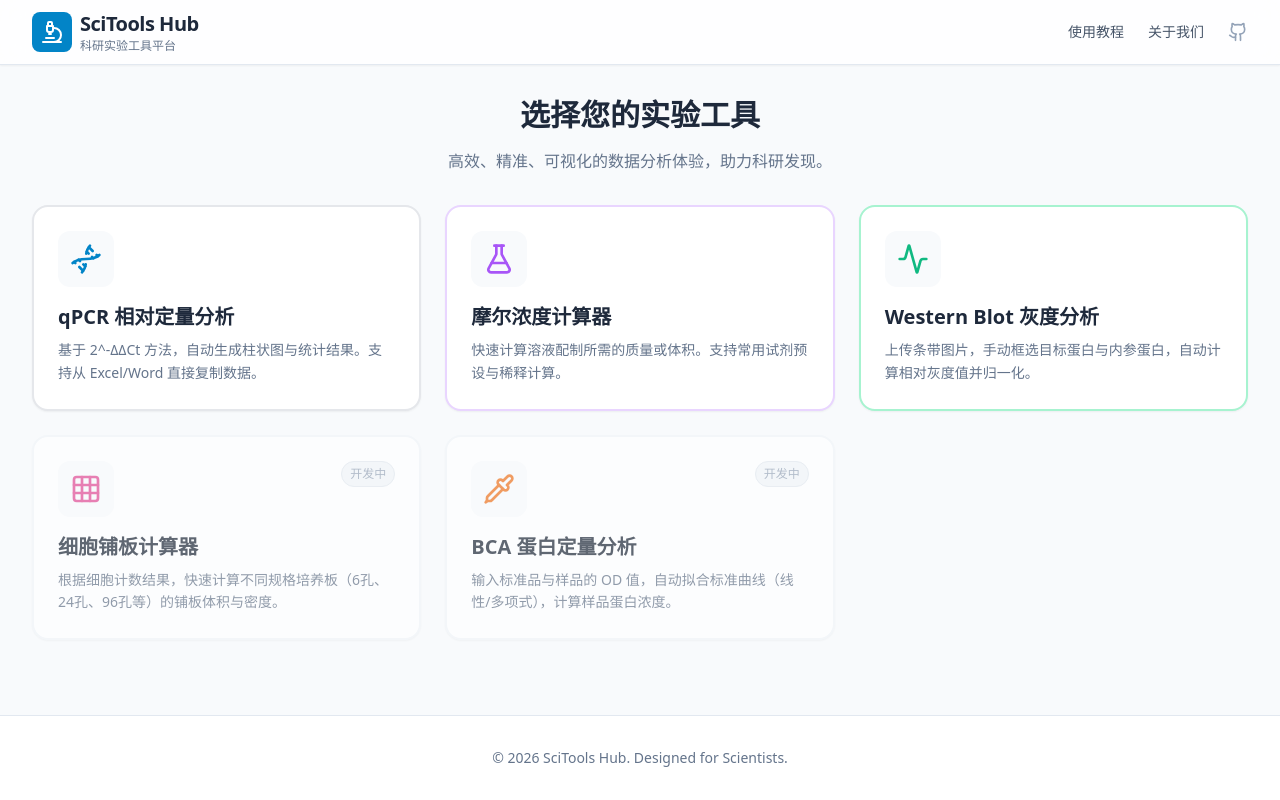
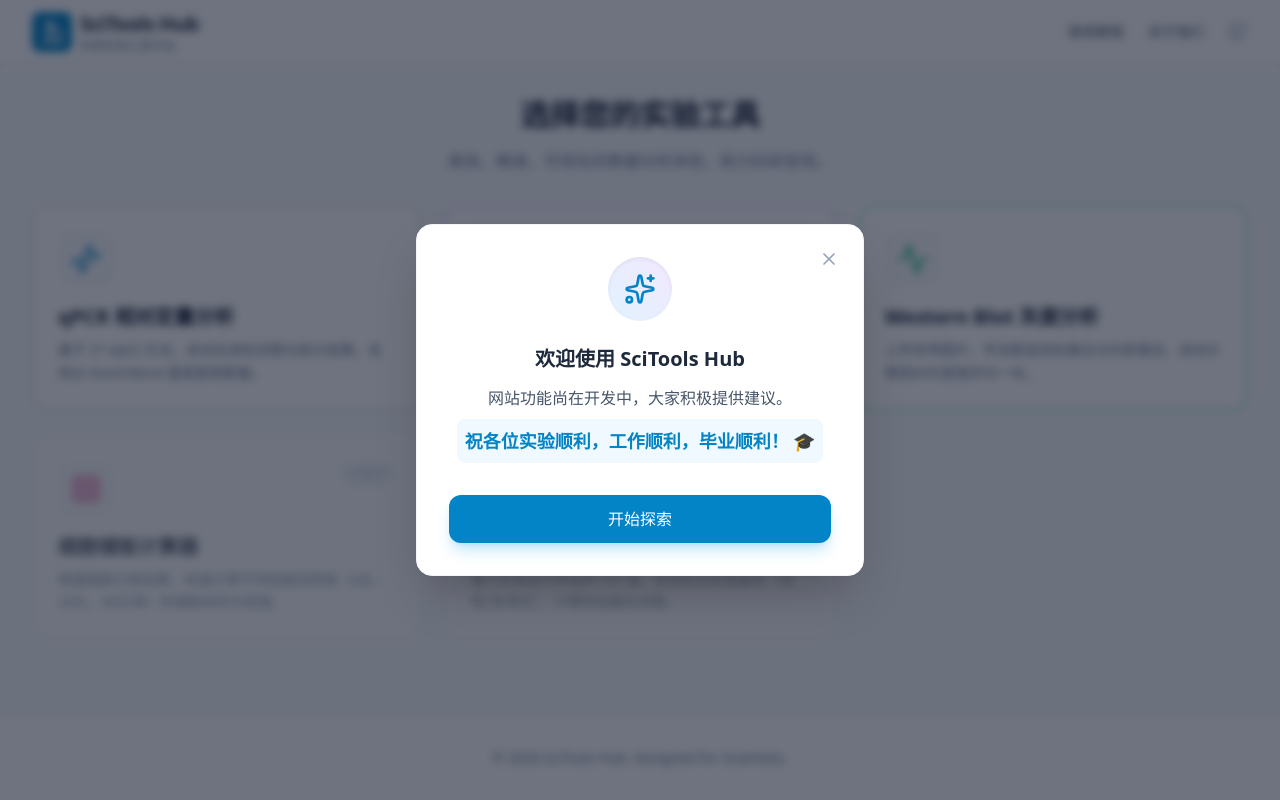
Before and after one commit to boheli-zgq/-, a React (Vite) app: page / in a window 1280 px wide. Built offline with nearby package versions, Linux system fonts and the light colour scheme.

Commit message:
feat: Add initial welcome modal
Implements a modal that displays on initial load, introducing users to SciTools Hub. Includes a close button for dismissal.

```diff
--- a/App.tsx
+++ b/App.tsx
@@ -4,9 +4,11 @@
 import { QpcrTool } from './features/qpcr/QpcrTool';
 import { MolarityTool } from './features/molarity/MolarityTool';
 import { WesternTool } from './features/western/WesternTool';
+import { Sparkles, X } from 'lucide-react';
 
 function App() {
   const [currentView, setCurrentView] = useState<'dashboard' | 'qpcr' | 'molarity' | 'western'>('dashboard');
+  const [showWelcome, setShowWelcome] = useState(true);
 
   return (
     <Layout onGoHome={() => setCurrentView('dashboard')}>
@@ -22,6 +24,42 @@
       {currentView === 'western' && (
         <WesternTool />
       )}
+
+      {/* Welcome Modal */}
+      {showWelcome && (
+        <div className="fixed inset-0 z-[100] flex items-center justify-center p-4 bg-slate-900/60 backdrop-blur-sm animate-fade-in">
+          <div className="bg-white rounded-2xl shadow-2xl max-w-md w-full p-8 relative transform transition-all scale-100 border border-slate-100">
+             <button
+                onClick={() => setShowWelcome(false)}
+                className="absolute top-4 right-4 text-slate-400 hover:text-slate-600 transition-colors p-2 rounded-full hover:bg-slate-50"
+             >
+                <X size={20} />
+             </button>
+
+             <div className="flex flex-col items-center text-center">
+                <div className="w-16 h-16 bg-gradient-to-tr from-science-100 to-purple-100 rounded-full flex items-center justify-center mb-6 shadow-inner">
+                    <Sparkles size={32} className="text-science-600" />
+                </div>
+
+                <h3 className="text-xl font-bold text-slate-800 mb-3">欢迎使用 SciTools Hub</h3>
+
+                <div className="text-slate-600 leading-relaxed mb-8 space-y-2">
+                    <p>网站功能尚在开发中，大家积极提供建议。</p>
+                    <p className="font-bold text-science-600 text-lg bg-science-50 py-2 rounded-lg px-2">
+                        祝各位实验顺利，工作顺利，毕业顺利！ 🎓
+                    </p>
+                </div>
+
+                <button
+                    onClick={() => setShowWelcome(false)}
+                    className="w-full bg-science-600 hover:bg-science-700 text-white py-3 rounded-xl font-medium shadow-lg shadow-science-500/25 transition-all active:scale-95 flex items-center justify-center gap-2"
+                >
+                    开始探索
+                </button>
+             </div>
+          </div>
+        </div>
+      )}
     </Layout>
   );
 }
```
